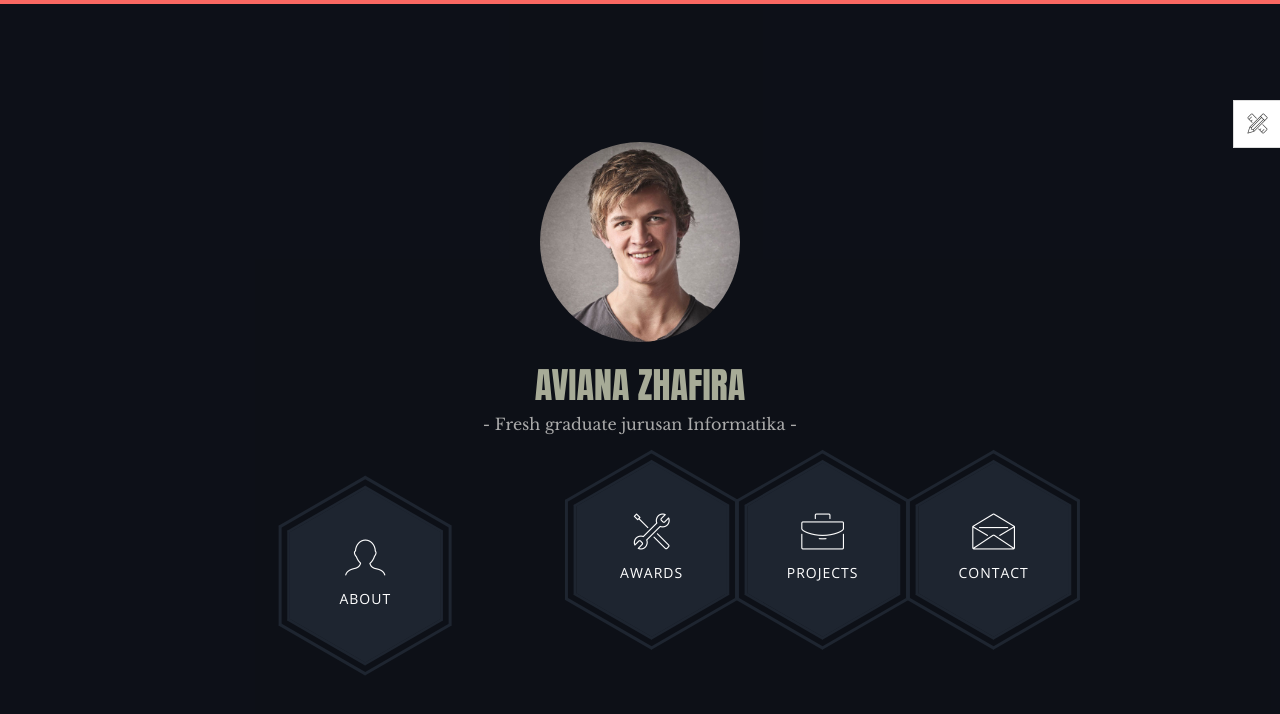
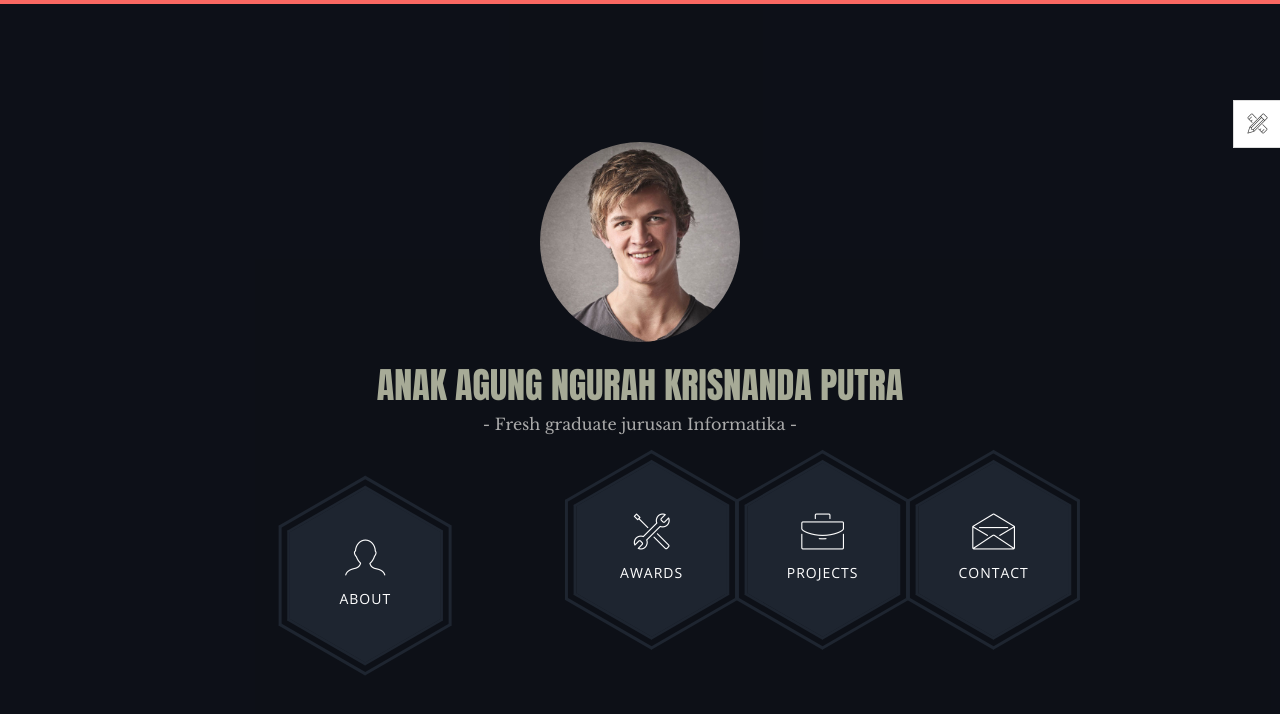
Before and after one commit to agungkris/portfolio, a website: page themes/phantom/dark/index.html in a window 1280 px wide. Drawn offline with nearby package versions, Linux system fonts and the light colour scheme; files whose address does not match are found by name.

Commit message:
update about

```diff
--- a/themes/phantom/dark/index.html
+++ b/themes/phantom/dark/index.html
@@ -62,7 +62,7 @@
                                 <div class="page-title home text-center" style="margin-bottom: 50px;">
                                     <!-- <img src="img/phantom.png" alt=""> -->
                                     <img class="mt-5" src="img/tm.jpg" style="width: 200px; height: 200px; border-radius: 50%;">
-                                    <h1 style="font-family: impact; color: #a7ab97;">AVIANA ZHAFIRA</h1>
+                                    <h1 style="font-family: impact; color: #a7ab97;">ANAK AGUNG NGURAH KRISNANDA PUTRA</h1>
                                     <p>- Fresh graduate jurusan Informatika -</p>
                                     <!-- <p> yang memiliki IPK 3.6, mendapatkan predikat cumlaude, dan memahami beberapa hal dibidang IT, seperti HTML, Bootstrap, framework Vue JS, Laravel, CodeIgniter, dan Flutter. Saya juga menguasai berbagai hal dibidang lain mulai dari Adobe XD, Illustrator, Public Speaking hingga Taekwondo.</p> -->
                                     <!-- <p>A product designer from England, who focuses on interactive design &amp; A freelance designer focusing on typography &amp; clean interfaces. Also works in Google.</p> -->
```
